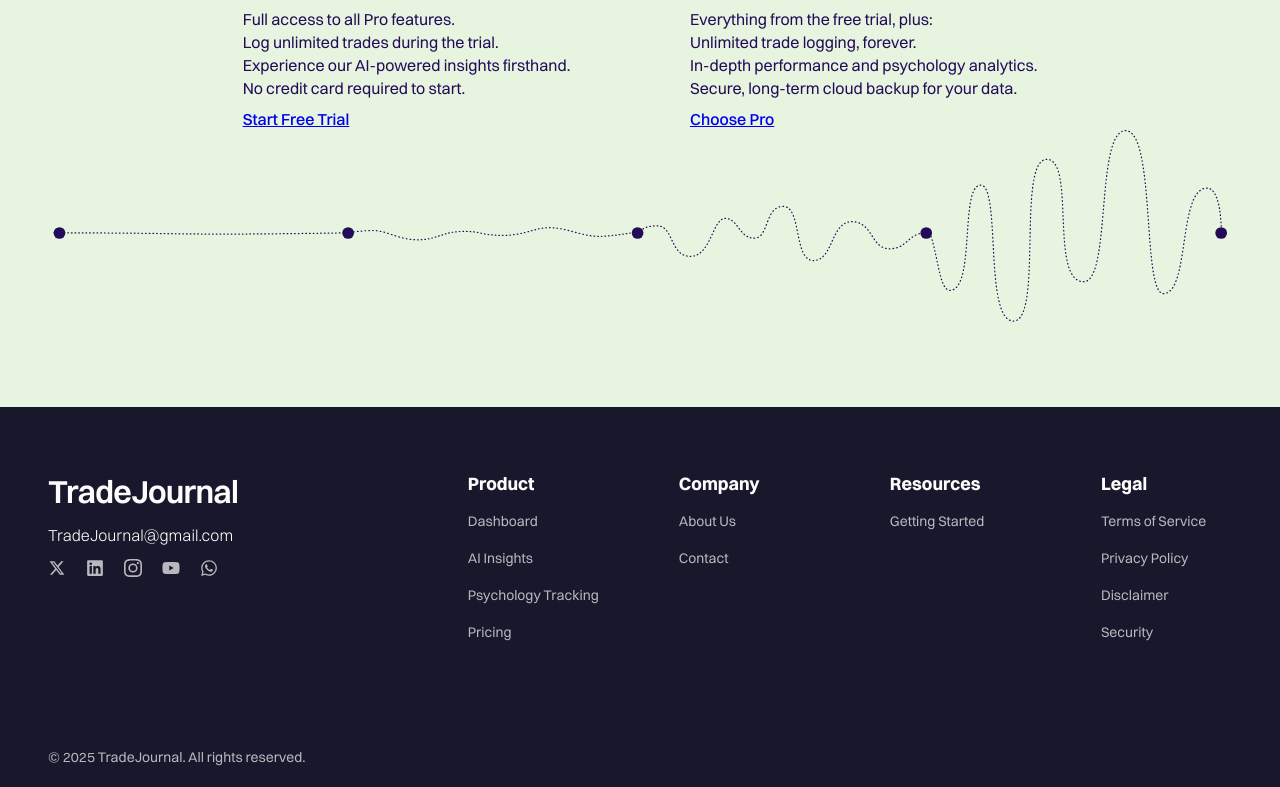
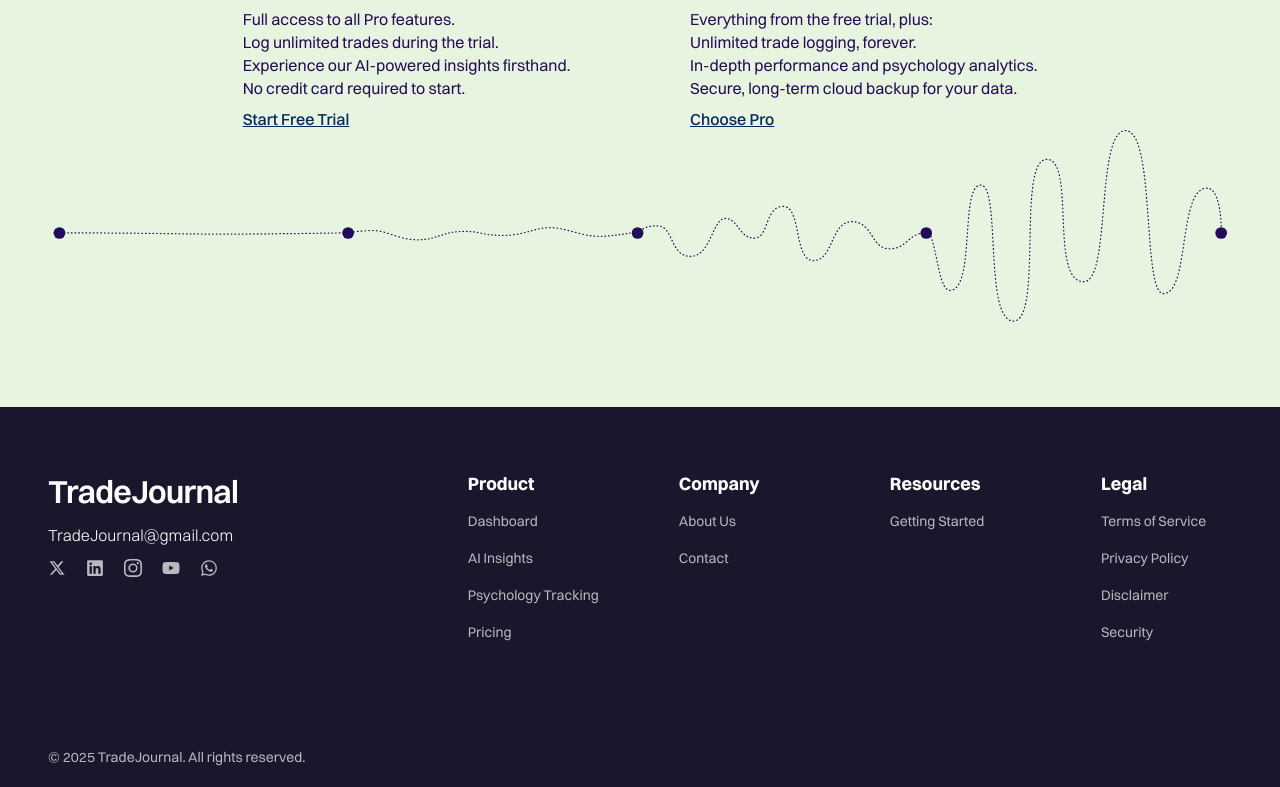
Before and after one commit to ayushcodes0/Tj-Frontend, a React (Vite) app: page / in a window 1280 px wide. Shown: the part 4173-4960 px from the top of the page. Built offline with nearby package versions, Linux system fonts and the light colour scheme; no server answers.

Commit message:
plane animation done

```diff
--- a/src/components/Pricing/Pricing.module.css
+++ b/src/components/Pricing/Pricing.module.css
@@ -68,6 +68,8 @@
     font-weight: 500;
     cursor: pointer;
     transition: all ease .3s;
+    display: inline-block;
+    color: var(--primary-dark-text);
 }
 
 @media(max-width: 1450px){
```
